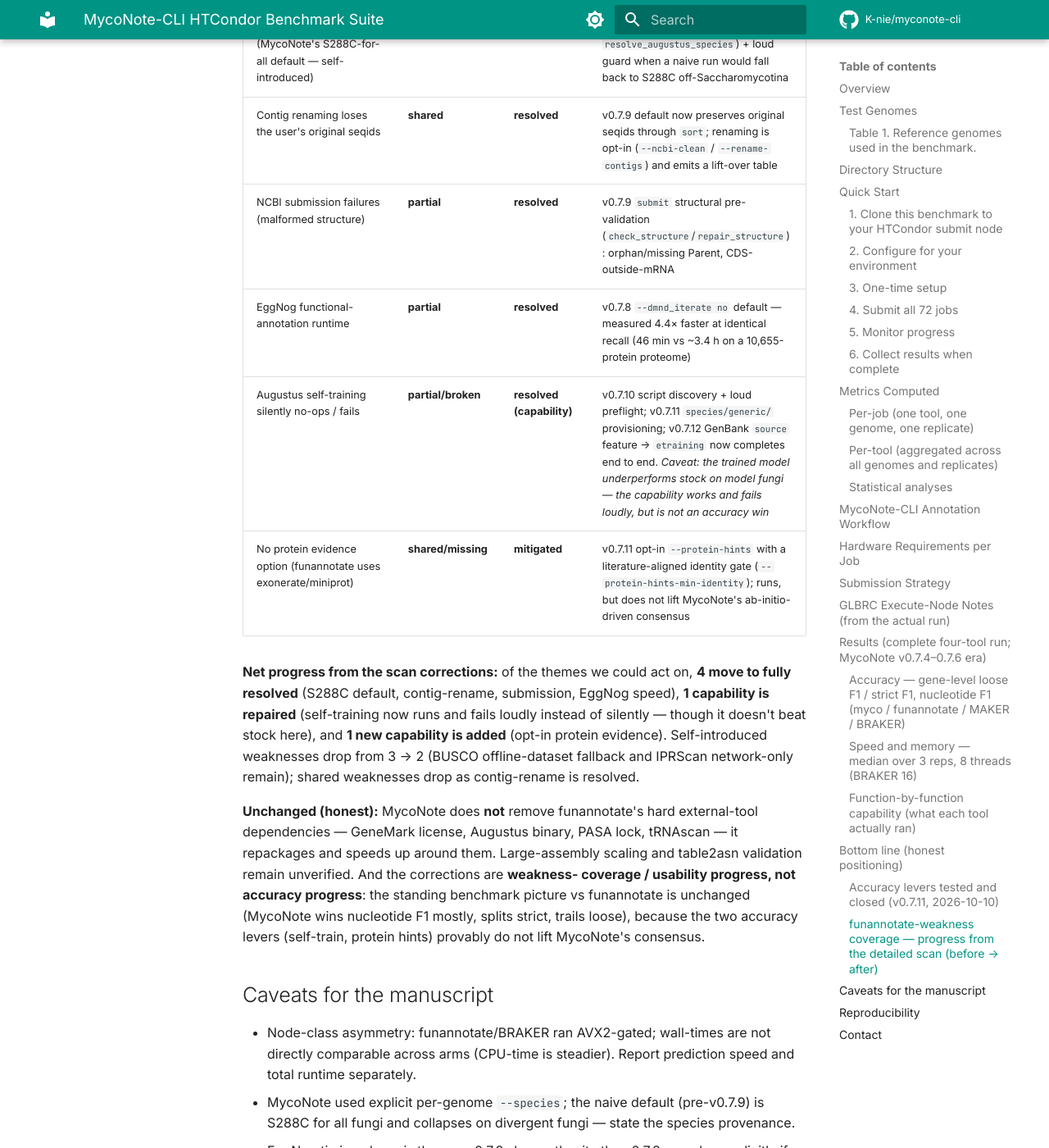
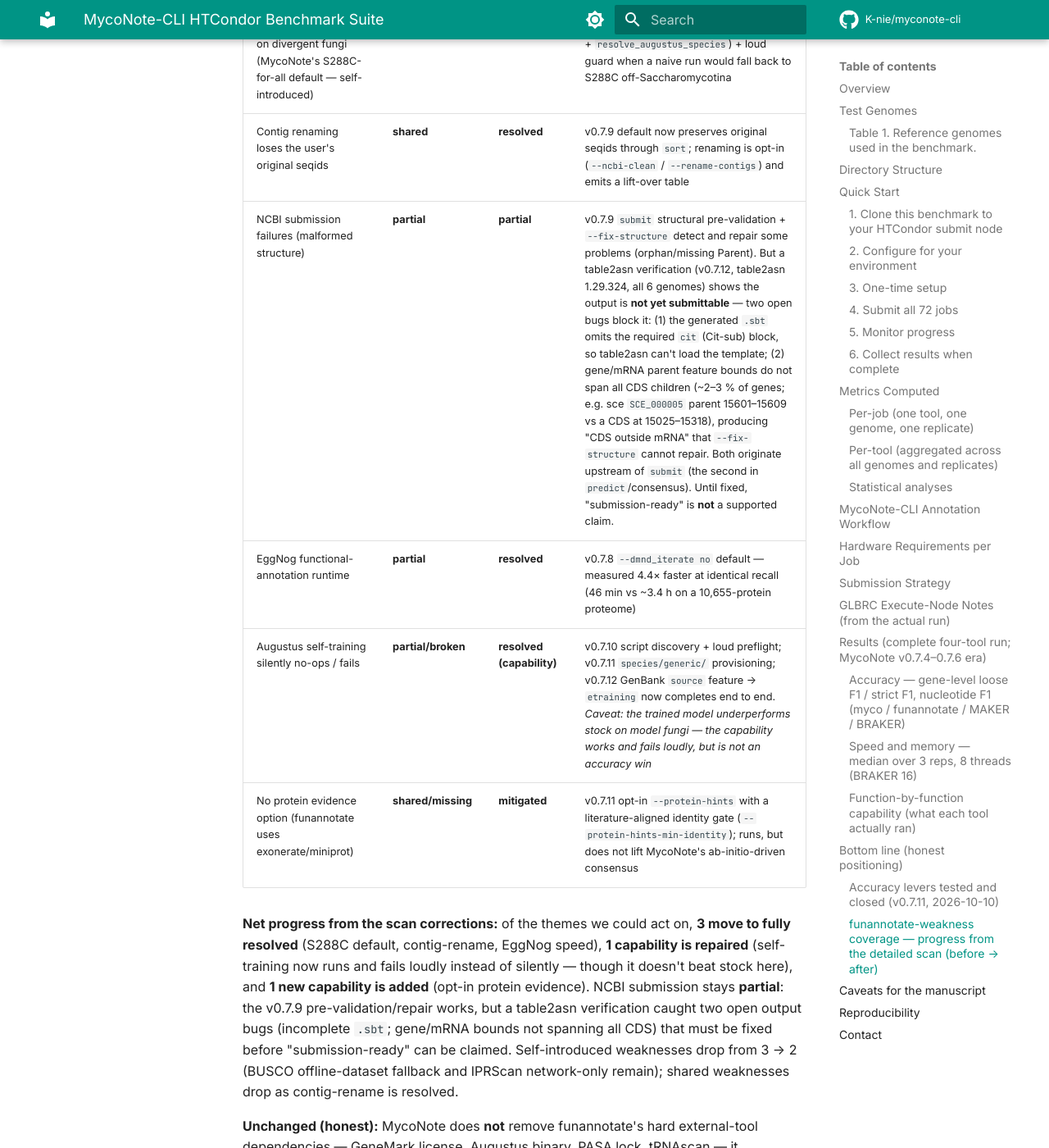
Before and after one commit to K-nie/myconote-cli, an MkDocs documentation site: the page built from docs/paper/htcondor_benchmark/README.md, in a window 1280 px wide and 1400 px high, scrolled down 12466 px. Shown: the whole window at 82% size. Built offline with MkDocs 1.6.1 and Material for MkDocs 9.7.7, drawn with Linux system fonts in a browser that asks for light colours; comment, search, counter and statistics services are not loaded; the version menu is left out.

Commit message:
docs(benchmark): table2asn verification — submission is PARTIAL, not resolved (2 bugs)
Correcting an overclaim. A table2asn 1.29.324 verification across all 6
benchmark genomes shows MycoNote's submit output is NOT yet submittable:
 1) generated .sbt omits the required cit (Cit-sub) block -> table2asn
    'Error loading template file' regardless of contact fields;
 2) gene/mRNA parent bounds do not span all CDS children (~2-3% of genes;
    sce SCE_000005 parent 15601-15609 vs CDS 15025-15318) -> 'CDS outside
    mRNA', present from predict/consensus, not repairable by --fix-structure.
v0.7.9 pre-validation/repair still works (caught 169 problems, repaired 5),
but 'submission-ready' is downgraded resolved -> partial until both fixed.

```diff
--- a/docs/paper/htcondor_benchmark/README.md
+++ b/docs/paper/htcondor_benchmark/README.md
@@ -453,18 +453,21 @@ verified against the current source, not intent.
 |---|---|---|---|
 | Wrong species model on divergent fungi (MycoNote's S288C-for-all default — self-introduced) | **introduced** | **resolved** | v0.7.9 clade-aware default (`FungalClade` + `resolve_augustus_species`) + loud guard when a naive run would fall back to S288C off-Saccharomycotina |
 | Contig renaming loses the user's original seqids | **shared** | **resolved** | v0.7.9 default now preserves original seqids through `sort`; renaming is opt-in (`--ncbi-clean` / `--rename-contigs`) and emits a lift-over table |
-| NCBI submission failures (malformed structure) | **partial** | **resolved** | v0.7.9 `submit` structural pre-validation (`check_structure`/`repair_structure`): orphan/missing Parent, CDS-outside-mRNA |
+| NCBI submission failures (malformed structure) | **partial** | **partial** | v0.7.9 `submit` structural pre-validation + `--fix-structure` detect and repair some problems (orphan/missing Parent). But a table2asn verification (v0.7.12, table2asn 1.29.324, all 6 genomes) shows the output is **not yet submittable** — two open bugs block it: (1) the generated `.sbt` omits the required `cit` (Cit-sub) block, so table2asn can't load the template; (2) gene/mRNA parent feature bounds do not span all CDS children (~2–3 % of genes; e.g. sce `SCE_000005` parent 15601–15609 vs a CDS at 15025–15318), producing "CDS outside mRNA" that `--fix-structure` cannot repair. Both originate upstream of `submit` (the second in `predict`/consensus). Until fixed, "submission-ready" is **not** a supported claim. |
 | EggNog functional-annotation runtime | **partial** | **resolved** | v0.7.8 `--dmnd_iterate no` default — measured 4.4× faster at identical recall (46 min vs ~3.4 h on a 10,655-protein proteome) |
 | Augustus self-training silently no-ops / fails | **partial/broken** | **resolved (capability)** | v0.7.10 script discovery + loud preflight; v0.7.11 `species/generic/` provisioning; v0.7.12 GenBank `source` feature → `etraining` now completes end to end. *Caveat: the trained model underperforms stock on model fungi — the capability works and fails loudly, but is not an accuracy win* |
 | No protein evidence option (funannotate uses exonerate/miniprot) | **shared/missing** | **mitigated** | v0.7.11 opt-in `--protein-hints` with a literature-aligned identity gate (`--protein-hints-min-identity`); runs, but does not lift MycoNote's ab-initio-driven consensus |
 
-**Net progress from the scan corrections:** of the themes we could act on, **4
-move to fully resolved** (S288C default, contig-rename, submission, EggNog
-speed), **1 capability is repaired** (self-training now runs and fails loudly
-instead of silently — though it doesn't beat stock here), and **1 new capability
-is added** (opt-in protein evidence). Self-introduced weaknesses drop from 3 → 2
-(BUSCO offline-dataset fallback and IPRScan network-only remain); shared
-weaknesses drop as contig-rename is resolved.
+**Net progress from the scan corrections:** of the themes we could act on, **3
+move to fully resolved** (S288C default, contig-rename, EggNog speed), **1
+capability is repaired** (self-training now runs and fails loudly instead of
+silently — though it doesn't beat stock here), and **1 new capability is added**
+(opt-in protein evidence). NCBI submission stays **partial**: the v0.7.9
+pre-validation/repair works, but a table2asn verification caught two open output
+bugs (incomplete `.sbt`; gene/mRNA bounds not spanning all CDS) that must be
+fixed before "submission-ready" can be claimed. Self-introduced weaknesses drop
+from 3 → 2 (BUSCO offline-dataset fallback and IPRScan network-only remain);
+shared weaknesses drop as contig-rename is resolved.
 
 **Unchanged (honest):** MycoNote does **not** remove funannotate's hard
 external-tool dependencies — GeneMark license, Augustus binary, PASA lock,
```
